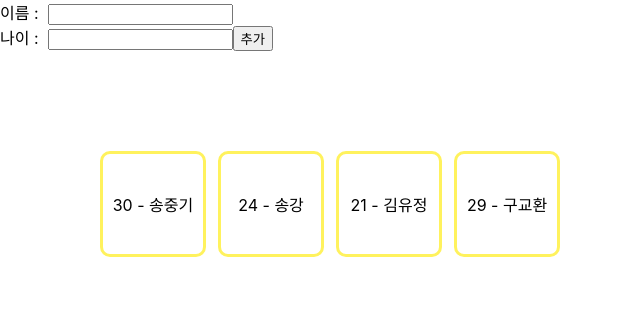
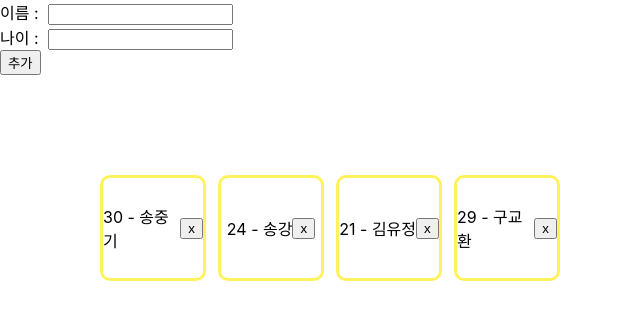
Before and after one commit to heyimcsy/style-project2, a React (Create React App) app: page / in a window 1280 px wide. Shown: the top 320 px of the page, without its empty margins (0-640 px from the left). Built offline with nearby package versions, Linux system fonts and the light colour scheme.

Commit message:
삭제버튼 추가

```diff
--- a/src/App.js
+++ b/src/App.js
@@ -31,6 +31,11 @@ const App = () => {
 
     setUsers([...users, newUser])
   };
+  const clickDelButtonHandler = (id) => {
+    alert(id);
+    const newUsers = users.filter(user => user.id !== id)
+    setUsers(newUsers)
+  };
 
   return (
     <div>
@@ -47,7 +52,9 @@ const App = () => {
         value = {age}
         onChange = {ageChangeHandler}/>
         {age}
+        <br />
       <button onClick={clickAddButtonHandler}>추가</button>
+
       </div>
 
       <div className="app-style">
@@ -55,6 +62,7 @@ const App = () => {
           return (
             <div key={item.id} className="box-style">
               {item.age} - {item.name}
+              <button onClick={()=>clickDelButtonHandler(item.id)}>x</button>
             </div>
           );
         })}
```
